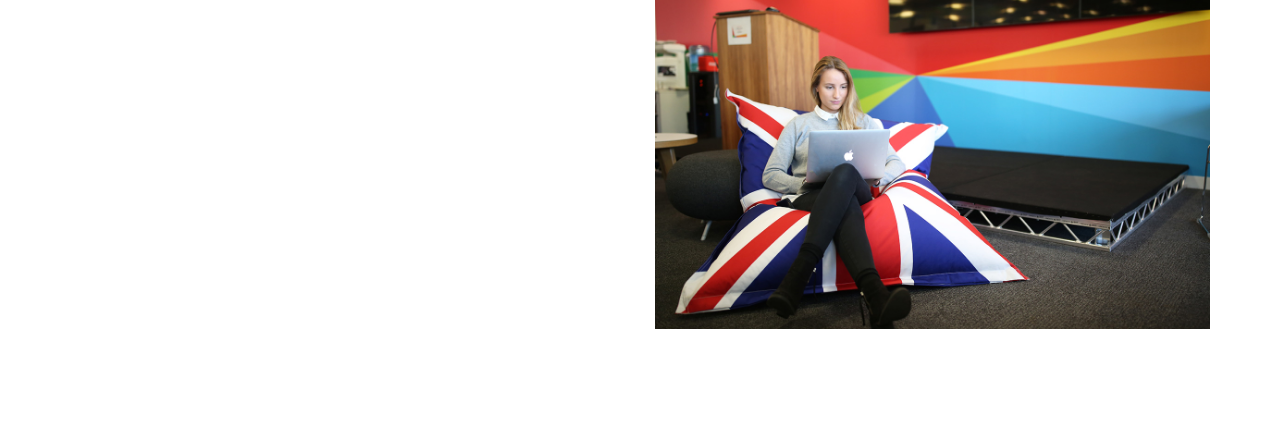
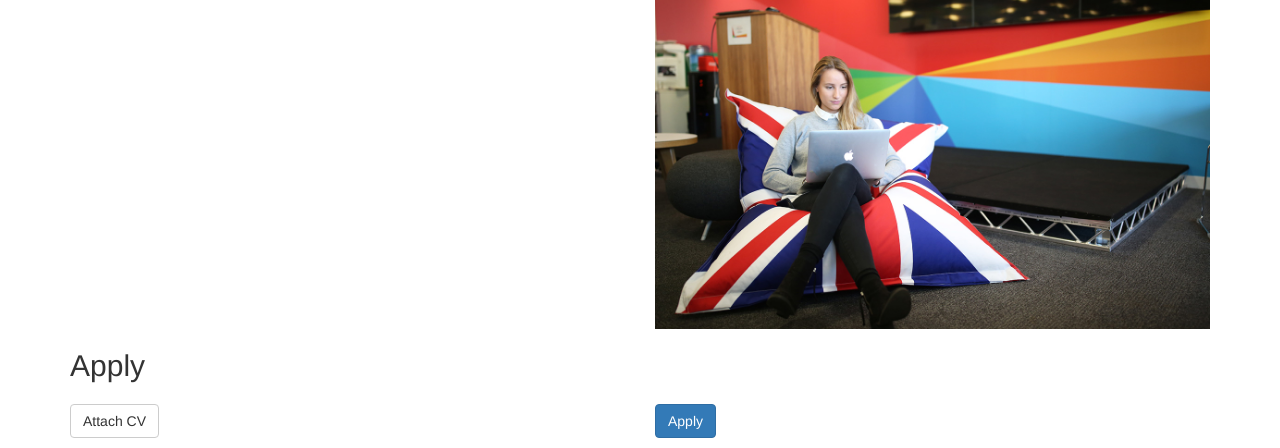
Before and after one commit to alfie-ab/je-mockup, a website: page index.html in a window 1280 px wide. Shown: the part 2442-2890 px from the top of the page. Before the commit the page ends 2771 px from the top, so only its background shows below. Drawn offline with nearby package versions, Linux system fonts and the light colour scheme; files whose address does not match are found by name.

Commit message:
initial start on forms

```diff
--- a/index.html
+++ b/index.html
@@ -188,8 +188,19 @@
       </section>
 
       <section id="apply">
+        <h2>Apply<h2>
         <form>
+
         </form>
+        <div class="row">
+          <div class="col-sm-6">
+            <a href="#attachCV" class="btn btn-default">Attach CV</a>
+          </div>
+          <div class="col-sm-6">
+            <a href="#apply" class="btn btn-primary">Apply</a>
+          </div>
+        </div>
+
       </section>
 
 
```
